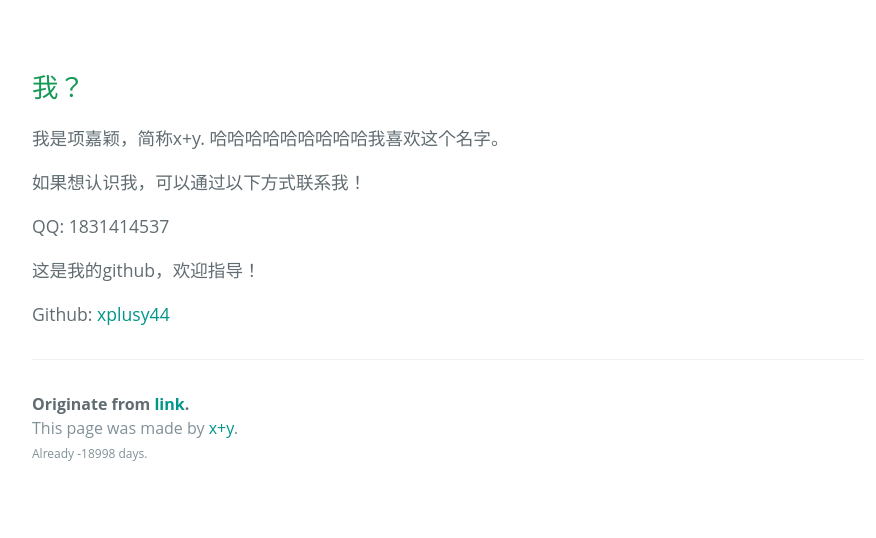
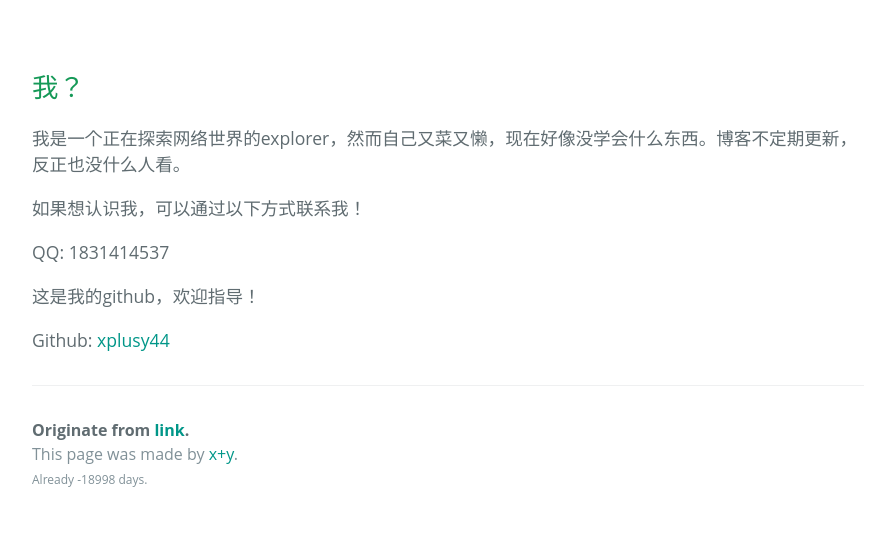
Before and after one commit to xplusy44/xplusy44.github.io, a Jekyll site: the page built from pages/about.md, in a window 1280 px wide. Shown: the part 373-911 px from the top of the page, without its empty margins (192-1068 px from the left). Built offline with Jekyll 4.4.1, drawn with Linux system fonts in a browser that asks for light colours; some web fonts are replaced.

Commit message:
Update about.md

```diff
--- a/pages/about.md
+++ b/pages/about.md
@@ -8,7 +8,7 @@ permalink: /about.html
 
 ## 我？
 
-我是项嘉颖，简称x+y. 哈哈哈哈哈哈哈哈哈我喜欢这个名字。
+我是一个正在探索网络世界的explorer，然而自己又菜又懒，现在好像没学会什么东西。博客不定期更新，反正也没什么人看。
 
 如果想认识我，可以通过以下方式联系我！
 
```
